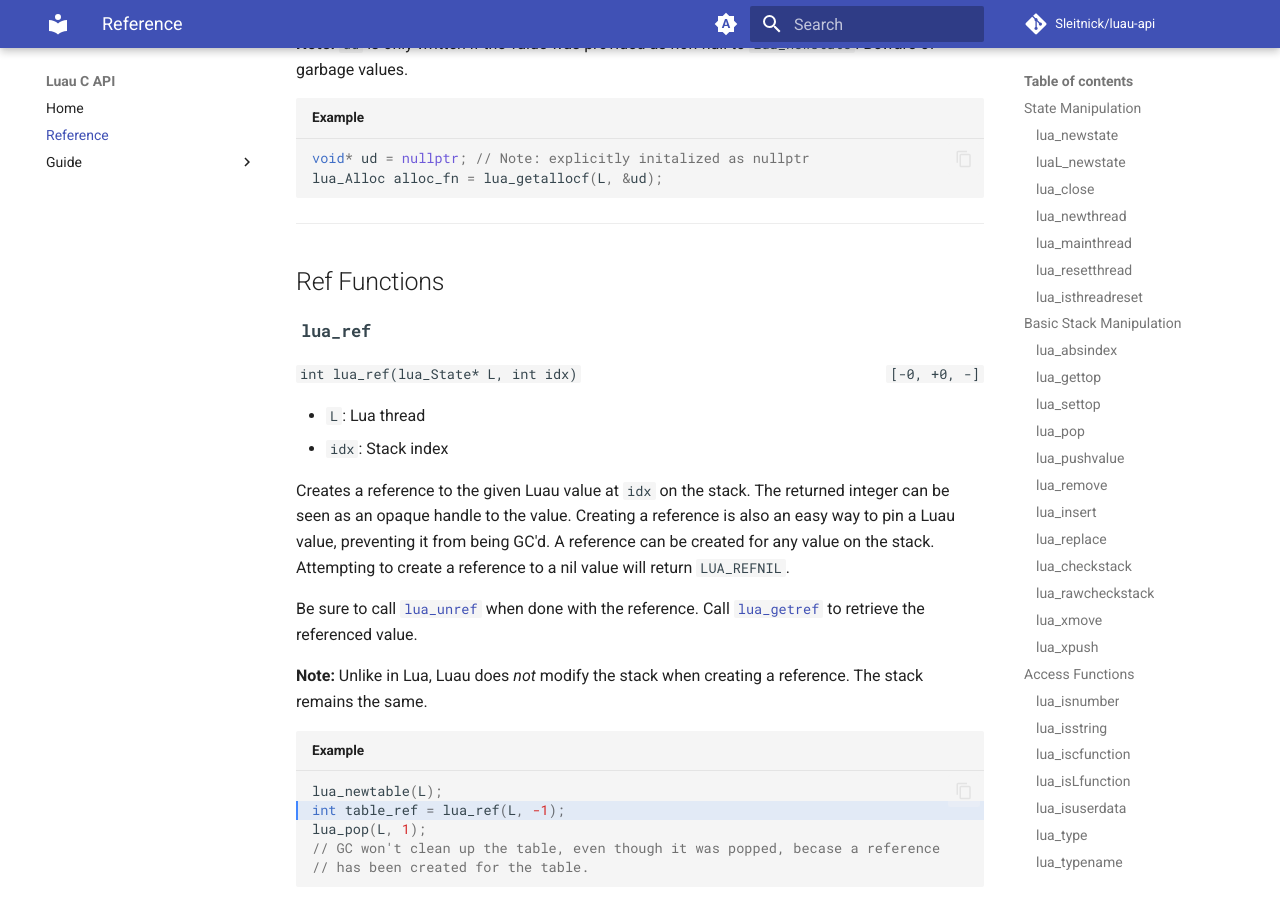
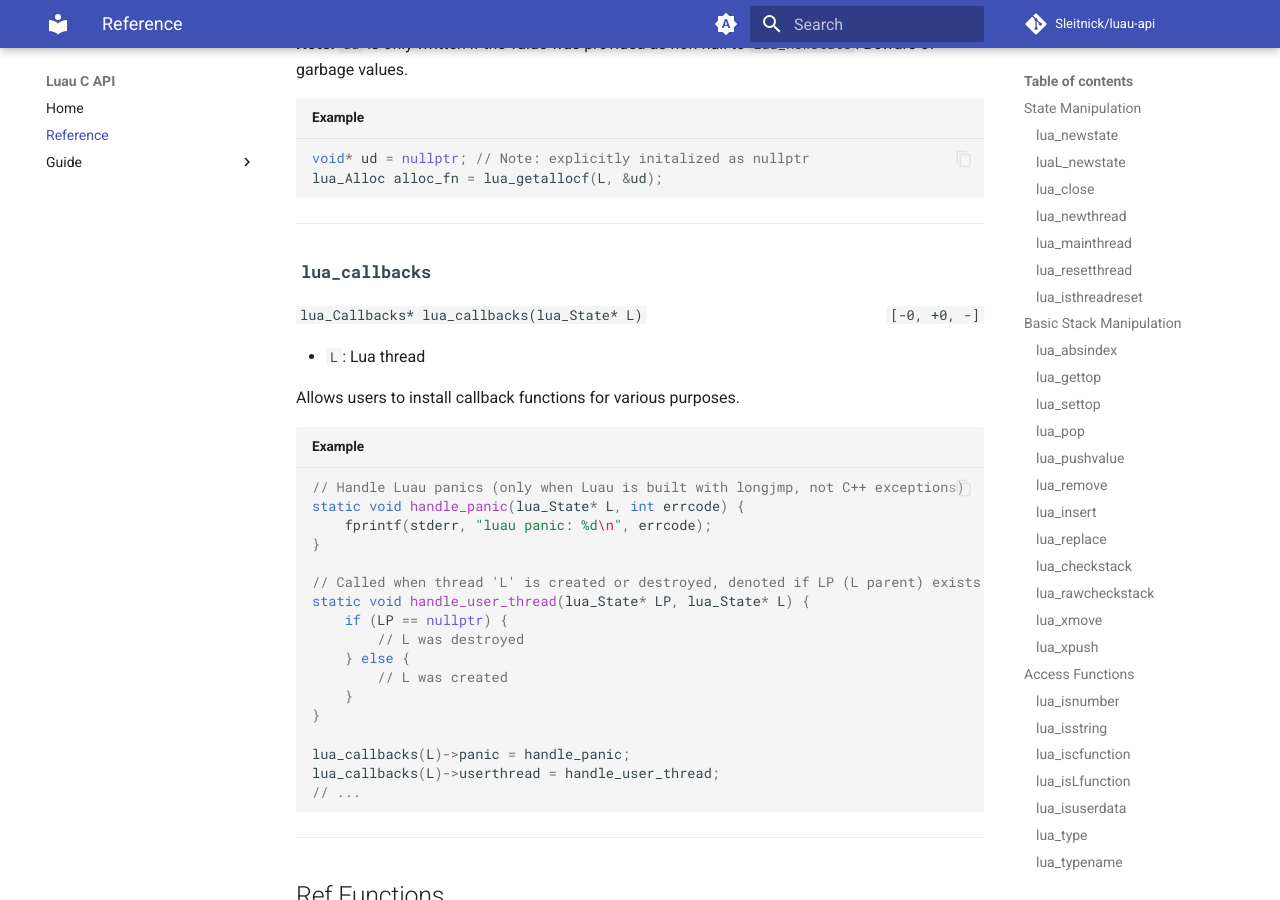
Before and after one commit to Sleitnick/luau-api, an MkDocs documentation site: the page built from docs/_ref_auto_generated.md, in a window 1280 px wide and 900 px high, scrolled down 66632 px. Built offline with MkDocs 1.6.1 and Material for MkDocs 9.7.7, drawn with Linux system fonts in a browser that asks for light colours; comment, search, counter and statistics services are not loaded.

Commit message:
Callbacks

````diff
--- a/docs/_ref_auto_generated.md
+++ b/docs/_ref_auto_generated.md
@@ -3410,6 +3410,40 @@ lua_Alloc alloc_fn = lua_getallocf(L, &ud);
 ----
 
 
+### <span class="subsection">`lua_callbacks`</span>
+
+<span class="signature">`lua_Callbacks* lua_callbacks(lua_State* L)`</span>
+<span class="stack">`[-0, +0, -]`</span>
+
+- `L`: Lua thread
+
+
+Allows users to install callback functions for various purposes.
+
+```cpp title="Example"
+// Handle Luau panics (only when Luau is built with longjmp, not C++ exceptions)
+static void handle_panic(lua_State* L, int errcode) {
+	fprintf(stderr, "luau panic: %d\n", errcode);
+}
+
+// Called when thread 'L' is created or destroyed, denoted if LP (L parent) exists or is null
+static void handle_user_thread(lua_State* LP, lua_State* L) {
+	if (LP == nullptr) {
+		// L was destroyed
+	} else {
+		// L was created
+	}
+}
+
+lua_callbacks(L)->panic = handle_panic;
+lua_callbacks(L)->userthread = handle_user_thread;
+// ...
+```
+
+
+----
+
+
 ## Ref Functions
 
 ### <span class="subsection">`lua_ref`</span>
````
Also changed, not shown: ref/misc_functions/lua_callbacks.md (added, +31 -0 lines), 1 other file.
